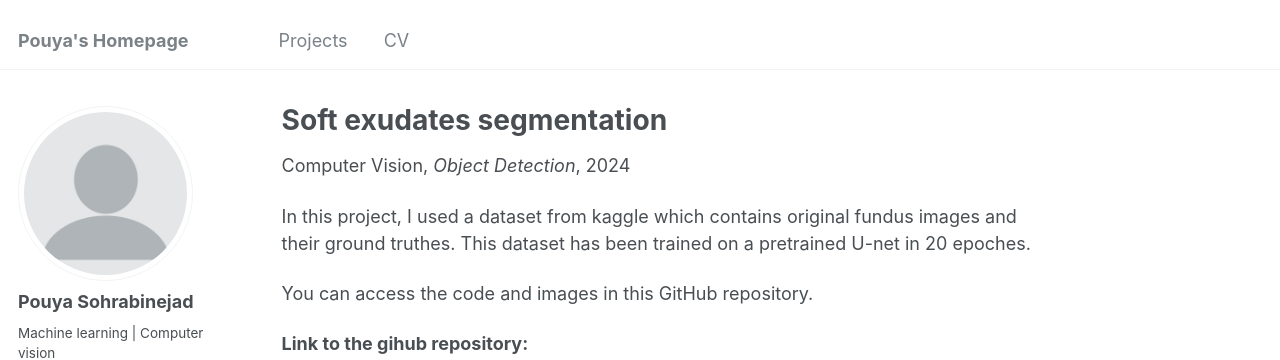
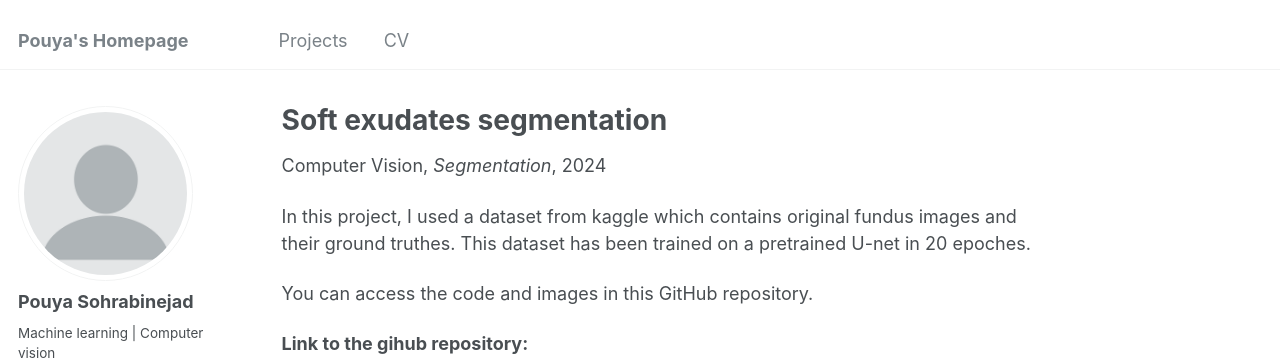
Before and after one commit to PouyaSonej/PouyaSonej.github.io, a Jekyll site: the page built from _teaching/project-7.md, in a window 1280 px wide and 1387 px high. Shown: the top 360 px of the window. Built offline with Jekyll 4.4.1, drawn with Linux system fonts in a browser that asks for light colours; some web fonts are replaced.

Commit message:
Update project-7.md

```diff
--- a/_teaching/project-7.md
+++ b/_teaching/project-7.md
@@ -3,7 +3,7 @@ title: "Soft exudates segmentation"
 collection: teaching
 type: "Computer Vision"
 permalink: /teaching/project-7
-venue: "Object Detection"
+venue: "Segmentation"
 date: 2024-01-01
 location: "Shiraz, Iran"
 ---
```
